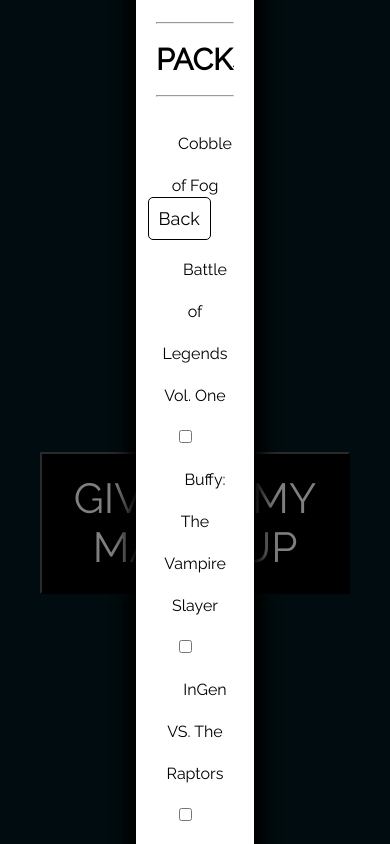
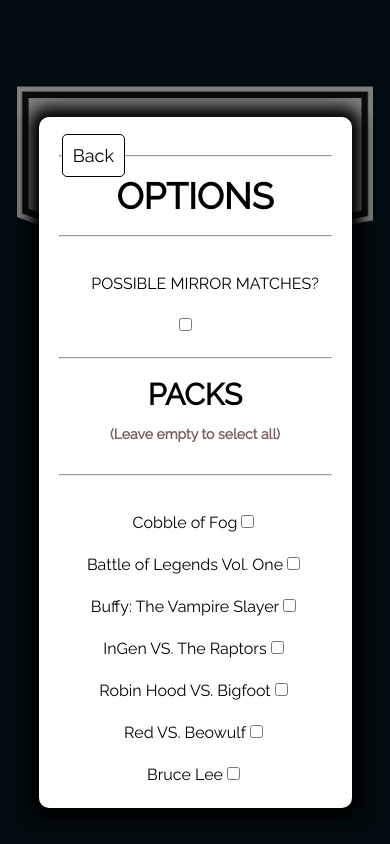
Before and after one commit to Anle101/Unmatched-Matchup-Picker, a React (Create React App) app: page / in a window 390 px wide. Both pictures are taken after a click on the element "Options". Built offline with nearby package versions, Linux system fonts and the light colour scheme.

Commit message:
Mobile UI and other visual bugs completed
Next task: Implement 2v2

```diff
--- a/src/App.css
+++ b/src/App.css
@@ -16,15 +16,18 @@
 }
 
 .App-logo {
-  display: block;
+  position:absolute;
   max-width:500px;
   max-height:358px;
   width: 30%;
   height: auto;
+  top: 1%;
 }
 
 .slogan {
-  width:25%;
+  position:absolute;
+  width:30%;
+  top: 30%;
 }
 
 
@@ -32,7 +35,34 @@
   z-index:1;
 }
 
+.middle {
+  top:50%;
+  position:absolute;
+}
+
 .form-label {
   margin:20px;
   font-size:16px;
 }
+
+@media screen and (max-width:800px) {
+
+  .App-logo {
+    width: auto;
+    height:30%;
+  }
+  .slogan {
+    width:70%;
+    top: 25%;
+  }
+
+}
+@media screen and (max-width: 1270px) and (min-width:800px) {
+
+  .slogan {
+    width:25%;
+    top: 25%;
+    font-size:20px;
+  }
+
+}
--- a/src/App.js
+++ b/src/App.js
@@ -45,6 +45,8 @@
 function App() {
 
   const [Result, setResult] = useState(false);
+  const [Team, setTeam] = useState(false);
+
   const [ChosenCharacter1, setChosenCharacter1] = useState({name:"",CombatRange:"", minion: "", minionRange:"", health: "", move:"", characterImg:"", Set: ""});
   const [ChosenCharacter2, setChosenCharacter2] = useState({name:"",CombatRange:"", minion: "", minionRange:"", health: "", move:"", characterImg:"", Set: ""});
 
@@ -61,7 +63,7 @@
   const springupIntro = useSpringRef();
   const springup = useSpring({
     ref:springupIntro,
-    to: {y:0},
+    to: {y:300},
     from: {y:700},
 
     config: config.default,
@@ -82,8 +84,11 @@
           </inputContext.Provider>
 
           {Result &&
+
             <>
+
               <CharacterCard character={ChosenCharacter1} card={1}/>
+              <h1 className="middle">VS.</h1>
               <CharacterCard character={ChosenCharacter2} card={2}/>
             </>
           }
--- a/src/components/CharacterCard.css
+++ b/src/components/CharacterCard.css
@@ -48,7 +48,7 @@
     z-index: -1;
 }
 
-@media screen and (max-width: 600px) {
+@media screen and (max-width: 618px) {
     .character-card {
         height: 20%;
     }
--- a/src/components/InputSection.css
+++ b/src/components/InputSection.css
@@ -3,6 +3,18 @@
     background-color:#fff;
   }
 
+.unselectable {
+    -moz-user-select: -moz-none;
+    -khtml-user-select: none;
+    -webkit-user-select: none;
+    -o-user-select: none;
+    user-select: none;
+}
+
+.warningmessage {
+  font-size: 14px;
+  color:rgb(119, 94, 94);
+}
 .optionmenu {
   position:absolute;
   width:100%;
@@ -36,6 +48,7 @@
   font-size: 42px;
   color: #fff;
   transition:0.2s ease-in-out;
+  border: 1px solid #fff;
 }
 
 .start-button:hover {
@@ -67,8 +80,8 @@
 
 .back {
   position:absolute;
-  bottom: 74.5%;
-  left:34%;
+  bottom: 80%;
+  left:38%;
   background: #fff;
   color: #000;
   border: 1px solid #000;
@@ -87,8 +100,52 @@
   border:1px solid #fff;
 }
 
-
-
 .optiontitle {
   margin: 0px;
 }
+
+@media screen and (max-width: 1000px) {
+  .start-button {
+    font-size:30px;
+    padding: 20px;
+  }
+
+  .input-section {
+    width:70%;
+  }
+  .back{
+    left:12%;
+    bottom:82%;
+  }
+}
+
+
+@media screen and (max-width: 1500px) and (min-width: 1000px) {
+  .start-button {
+    font-size:30px;
+    padding: 20px;
+  }
+
+  .input-section {
+    width:50%;
+  }
+  .back{
+    left:22%;
+    bottom:82%;
+  }
+}
+
+@media screen and (max-width: 1800px) and (min-width: 1500px) {
+  .start-button {
+    font-size:30px;
+    padding: 20px;
+  }
+
+  .input-section {
+    width:30%;
+  }
+  .back{
+    left:33%;
+    bottom:82%;
+  }
+}
--- a/src/components/InputSection.js
+++ b/src/components/InputSection.js
@@ -337,13 +337,14 @@
                       name="MirrorMatch"
                       type="checkbox"
                       className="checkbox"
+                      defaultChecked={MirrorMatch}
                       onChange = {updateMirrorMatch}
                       />
                   </label>
 
-                  <br />
+
                   <hr />
-                  <h5 className="optiontitle">PACKS</h5>
+                  <h5 className="optiontitle">PACKS <p className="warningmessage">(Leave empty to select all)</p></h5>
                   <hr />
                   <label className="form-label">
                       Cobble of Fog
@@ -351,6 +352,7 @@
                       name="Cobble"
                       type="checkbox"
                       className="checkbox"
+                      defaultChecked={CobbleofFog}
                       onChange = {updateCobbleofFog}
                       />
                   </label>
@@ -361,6 +363,7 @@
                       name="Legends"
                       type="checkbox"
                       className="checkbox"
+                      defaultChecked={LegendsVolOne}
                       onChange = {updateLegendsVolOne}
                       />
                   </label>
@@ -371,6 +374,7 @@
                       name="Buffy"
                       type="checkbox"
                       className="checkbox"
+                      defaultChecked={Buffy}
                       onChange = {updateBuffy}
                       />
                   </label>
@@ -381,6 +385,7 @@
                       name="JurassicPark"
                       type="checkbox"
                       className="checkbox"
+                      defaultChecked={IngenVRaptors}
                       onChange = {updateIngenVRaptors}
                       />
                   </label>
@@ -391,6 +396,7 @@
                       name="Hood"
                       type="checkbox"
                       className="checkbox"
+                      defaultChecked={RobinVBigfoot}
                       onChange = {updateRobinVBigfoot}
                       />
                   </label>
@@ -401,6 +407,7 @@
                       name="Red"
                       type="checkbox"
                       className="checkbox"
+                      defaultChecked={RedVBeowulf}
                       onChange = {updateRedVBeowulf}
                       />
                   </label>
@@ -411,6 +418,7 @@
                       name="Bruce"
                       type="checkbox"
                       className="checkbox"
+                      defaultChecked={BruceLee}
                       onChange = {updateBruceLee}
                       />
                   </label>
@@ -419,7 +427,7 @@
 
               </div>
         }
-        <animated.button style={springup} className="start-button front" onClick={SelectCharacter}>GIVE ME MY MATCHUP</animated.button>
+        <animated.div style={springup} className="start-button front unselectable" onClick={SelectCharacter}>GIVE ME MY MATCHUP</animated.div>
       </>
     )
 }
```
